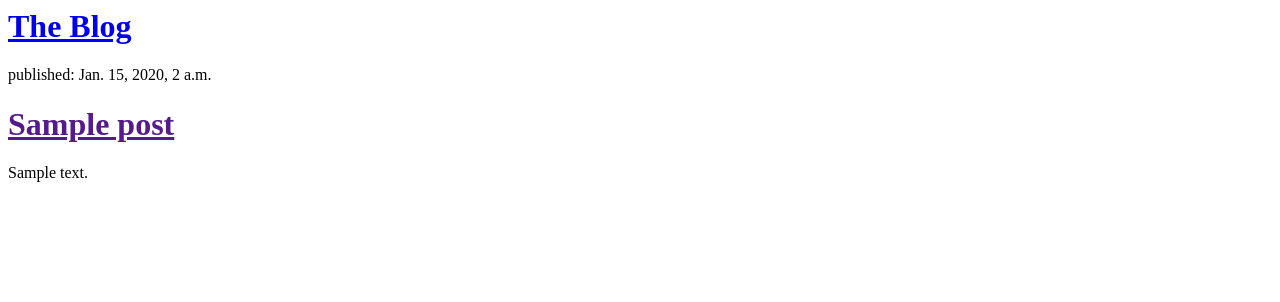
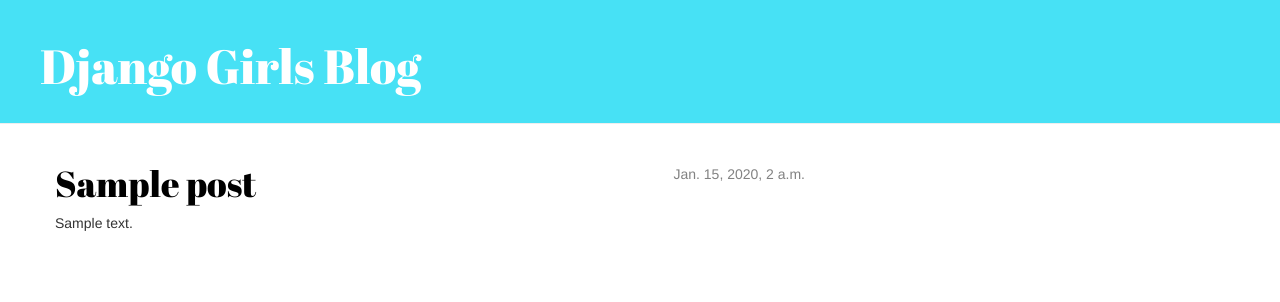
Before and after one commit to annaminard/my-first-blog, a Django app: template blog/templates/blog/post_list.html in a window 1280 px wide. Shown: the top 302 px of the page. Run offline with Django 3.2, Linux system fonts and the light colour scheme; the template is opened without the code that fills it: values that come from a table or form of the project are taken from there, others are empty; tables that the repository leaves empty hold one stand-in row (values such as "Sample post"); some libraries are stand-ins or nearby versions.

Commit message:
Added view and template for detailed blog post as well as CSS for the site.

```diff
--- /dev/null
+++ b/blog/static/css/blog.css
@@ -0,0 +1,47 @@
+.page-header {
+    background-color: #47E1F5;
+    margin-top: 0;
+    padding: 20px 20px 20px 40px;
+}
+
+.page-header h1, .page-header h1 a, .page-header h1 a:visited, .page-header h1 a:active {
+    color: #ffffff;
+    font-size: 36pt;
+    text-decoration: none;
+}
+
+.content {
+    margin-left: 40px;
+}
+
+h1, h2, h3, h4 {
+    font-family: 'Abril Fatface', cursive;
+}
+
+.date {
+    float: right;
+    color: #828282;
+}
+
+.save {
+    float: right;
+}
+
+.post-form textarea, .post-form input {
+    width: 100%;
+}
+
+.top-menu, .top-menu:hover, .top-menu:visited {
+    color: #ffffff;
+    float: right;
+    font-size: 26pt;
+    margin-right: 20px;
+}
+
+.post {
+    margin-bottom: 70px;
+}
+
+.post h1 a, .post h1 a:visited {
+    color: #000000;
+}
--- /dev/null
+++ b/blog/templates/blog/base.html
@@ -0,0 +1,24 @@
+{% load staticfiles %}
+<html>
+	<head>
+		<title>minarded</title>
+		<link rel="stylesheet" href="//maxcdn.bootstrapcdn.com/bootstrap/3.2.0/css/bootstrap.min.css">
+		<link rel="stylesheet" href="//maxcdn.bootstrapcdn.com/bootstrap/3.2.0/css/bootstrap-theme.min.css">
+		<link rel="stylesheet" href="{% static "css/blog.css" %}">
+		<link href='http://fonts.googleapis.com/css?family=Abril+Fatface' rel='stylesheet' type='text/css'>
+	</head>
+	<body>
+    <div class="page-header">
+        <h1><a href="/">Django Girls Blog</a></h1>
+    </div>
+    <div class="content container">
+        <div class="row">
+            <div class="col-md-8">
+            {% block content %}
+            {% endblock %}
+            </div>
+        </div>
+    </div>
+</body>
+
+</html>
--- a/blog/templates/blog/post_list.html
+++ b/blog/templates/blog/post_list.html
@@ -1,19 +1,13 @@
-<html>
-	<head>
-		<title>minarded</title>
-	</head>
-	<body>
-		<div>
-			<h1><a href=" ">The Blog</a><h1>
-		</div>
+{% extends "blog/base.html" %}
 
+{% block content %}
 	{% for post in posts %}
-		<div>
-			<p>published: {{ post.published_date }}</p>
-			<h1><a href="">{{ post.title }}</a></h1>
-			<p>{{ post.text|linebreaks }}</p>
-		</div>
-	{% endfor %}
-
-	</body>
-</html>
+		<div class="post">
+    		<div class="date">
+            	{{ post.published_date }}
+        	</div>
+        	<h1><a href="{% url "post_detail" pk=post.pk %}">{{ post.title }}</a></h1>
+        	<p>{{ post.text|linebreaks }}</p>
+    	</div>
+    {% endfor %}
+{% endblock content %}
--- a/blog/urls.py
+++ b/blog/urls.py
@@ -3,4 +3,5 @@
 
 urlpatterns = [
 	url(r'^$', views.post_list, name='post_list'),
+	url(r'^post/(?P<pk>[0-9]+)/$', views.post_detail, name='post_detail'),
 	]
--- a/blog/views.py
+++ b/blog/views.py
@@ -1,7 +1,12 @@
 from django.shortcuts import render
 from django.utils import timezone
 from .models import Post
+from django.shortcuts import render, get_object_or_404
 
 def post_list(request):
 	posts = Post.objects.filter(published_date__lte=timezone.now()).order_by('-published_date')
 	return render(request, 'blog/post_list.html', {'posts': posts})
+
+def post_detail(request, pk):
+    post = get_object_or_404(Post, pk=pk)
+    return render(request, 'blog/post_detail.html', {'post': post})
```
Also changed, not shown: blog/templates/blog/post_detail.html (added, +13 -0 lines).
